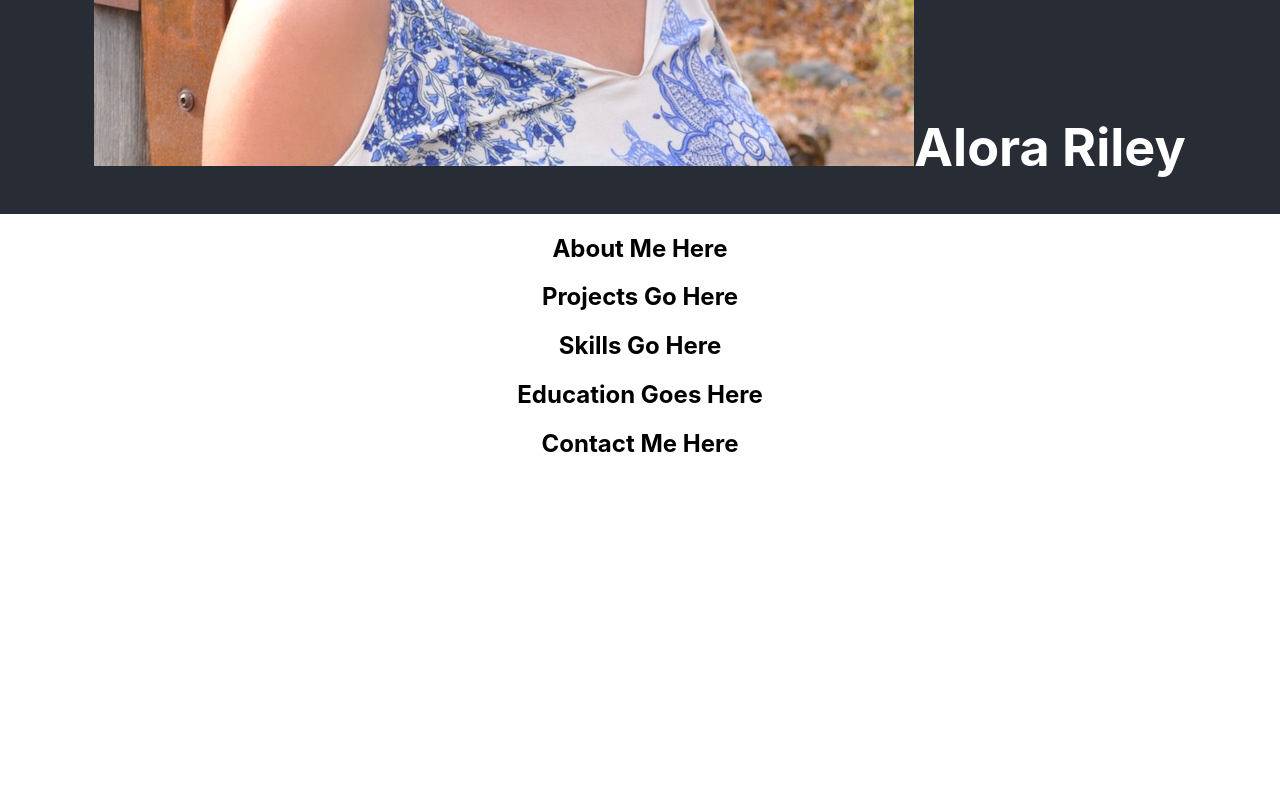
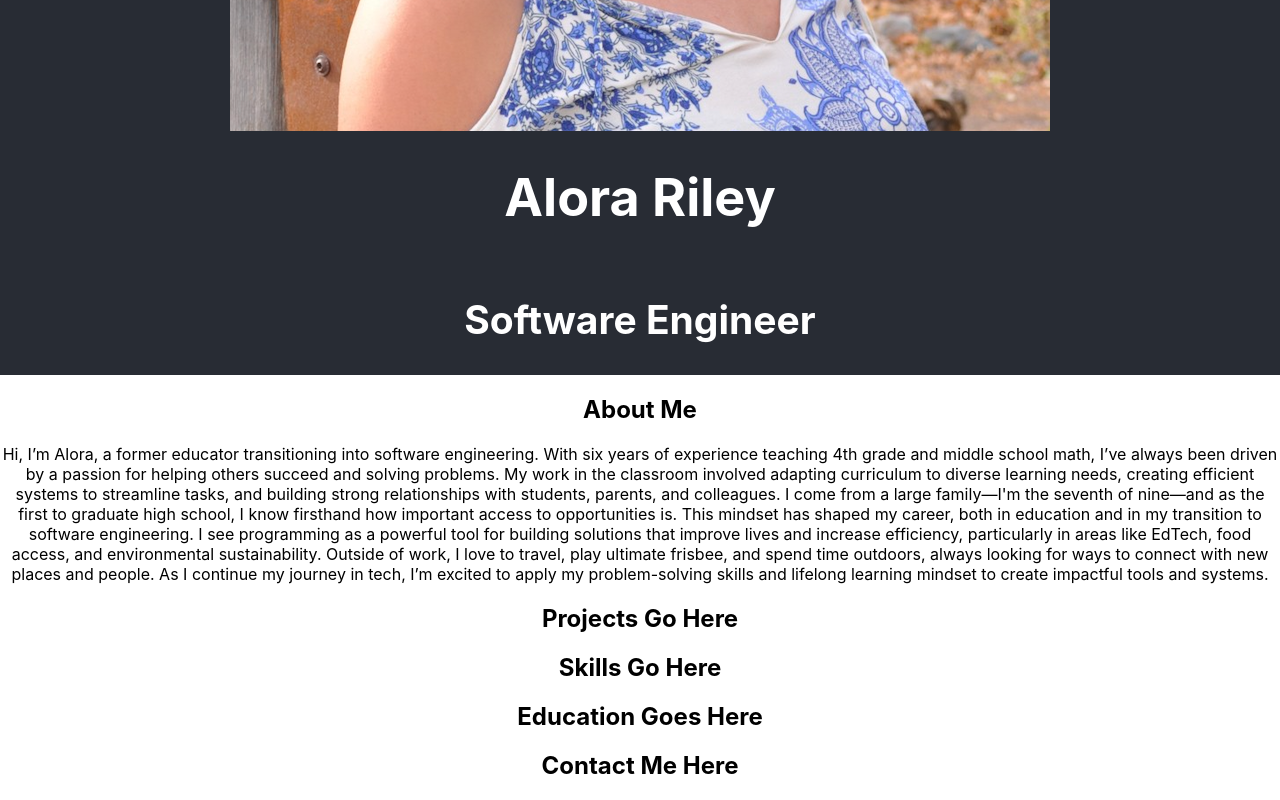
Before and after one commit to aloraalee/alora-riley-portfolio, a React (Create React App) app: page / in a window 1280 px wide. Shown: the part 735-1535 px from the top of the page. Before the commit the page ends 1213 px from the top, so only its background shows below. Built offline with nearby package versions, Linux system fonts and the light colour scheme.

Commit message:
feat: Add content for AboutMe.

```diff
--- a/src/App.js
+++ b/src/App.js
@@ -25,10 +25,13 @@ function App() {
       <div className="App">
         <Navbar/>
         <header className="App-header">
-          <h1>
           <img className="portfolio-photo" src="/Portfolio-photo.png" alt="Photo of Alora Riley"/>
-            Alora Riley
-          </h1>
+            <h1>
+              Alora Riley
+            </h1>
+            <h2>
+              Software Engineer
+            </h2>
         </header>
         <AboutMe/>
         <ProjectsContainer/>
--- a/src/components/AboutMe.js
+++ b/src/components/AboutMe.js
@@ -3,8 +3,13 @@ const AboutMe = () => {
   return (
     <section id="about-me">
       <h2>
-        About Me Here
+        About Me
       </h2>
+      <p>
+        Hi, I’m Alora, a former educator transitioning into software engineering. With six years of experience teaching 4th grade and middle school math, I’ve always been driven by a passion for helping others succeed and solving problems. My work in the classroom involved adapting curriculum to diverse learning needs, creating efficient systems to streamline tasks, and building strong relationships with students, parents, and colleagues.
+        I come from a large family—I'm the seventh of nine—and as the first to graduate high school, I know firsthand how important access to opportunities is. This mindset has shaped my career, both in education and in my transition to software engineering. I see programming as a powerful tool for building solutions that improve lives and increase efficiency, particularly in areas like EdTech, food access, and environmental sustainability.
+        Outside of work, I love to travel, play ultimate frisbee, and spend time outdoors, always looking for ways to connect with new places and people. As I continue my journey in tech, I’m excited to apply my problem-solving skills and lifelong learning mindset to create impactful tools and systems.
+      </p>
     </section>
   )
 
```
